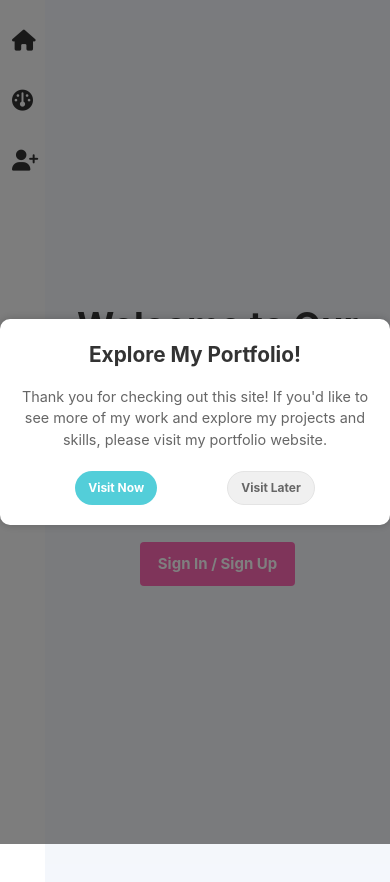
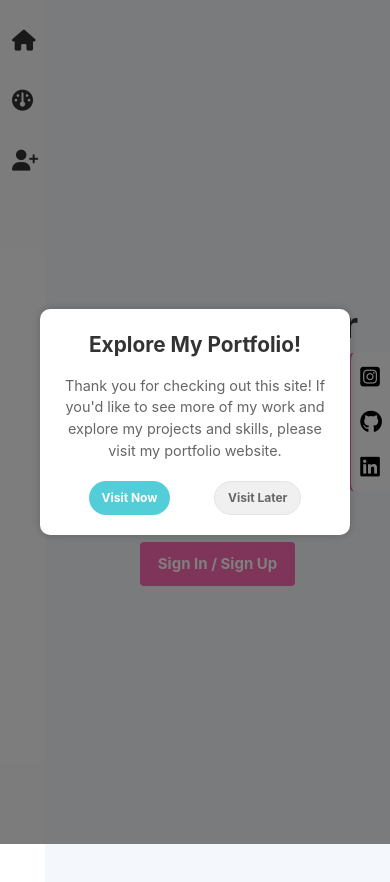
Before and after one commit to pranjalsachan9935/Covid-Dashboard, a React (Create React App) app: page /users in a window 390 px wide. Built offline with nearby package versions, Linux system fonts and the light colour scheme; no server answers.

Commit message:
Update popup.css

```diff
--- a/src/modal/popup.css
+++ b/src/modal/popup.css
@@ -110,3 +110,10 @@
     font-size: 12px;
   }
 }
+
+@media (max-width: 480px) {
+  .modal-content {
+    padding: 20px;
+    width: 310px;
+  }
+}
```
